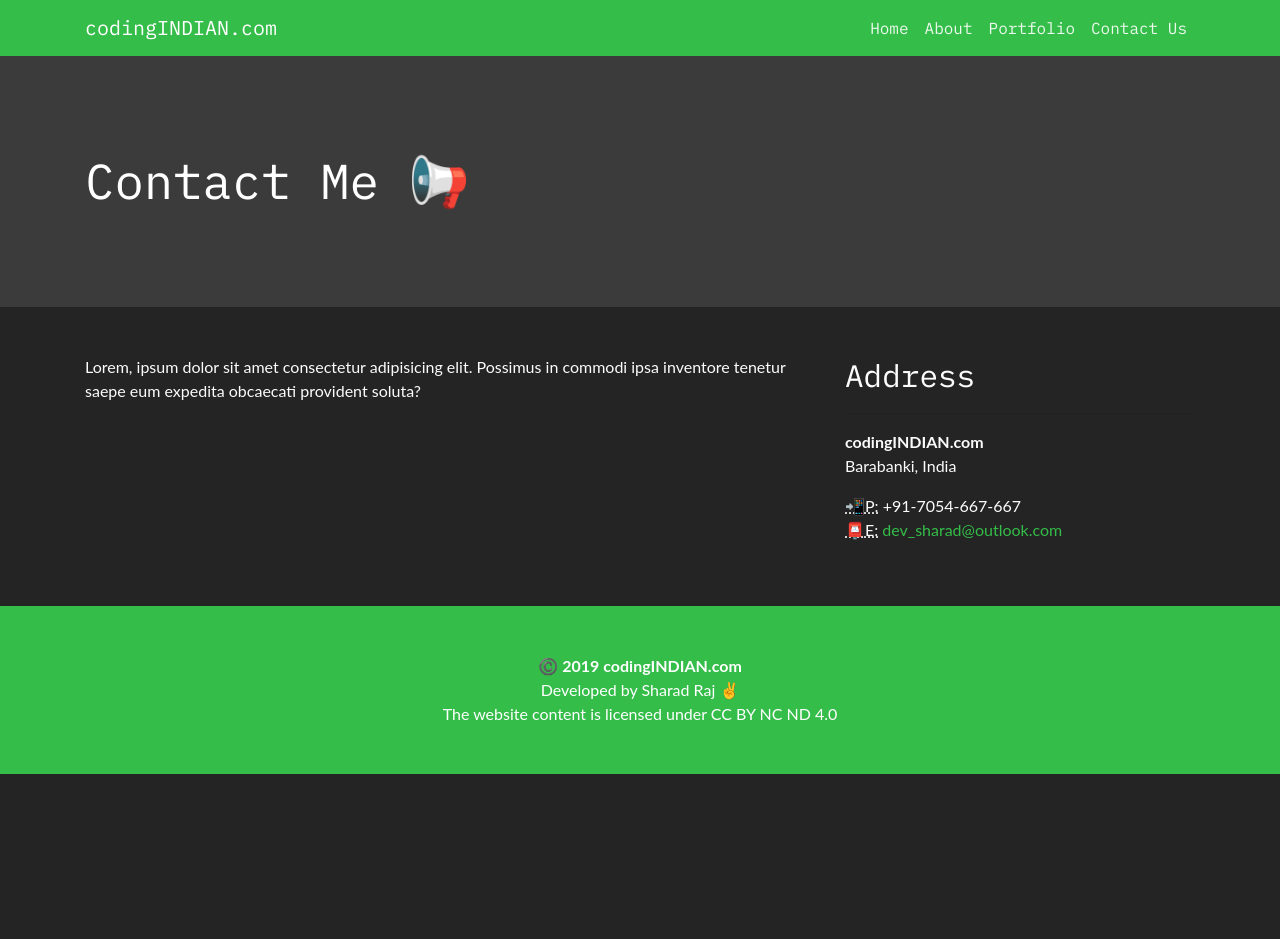
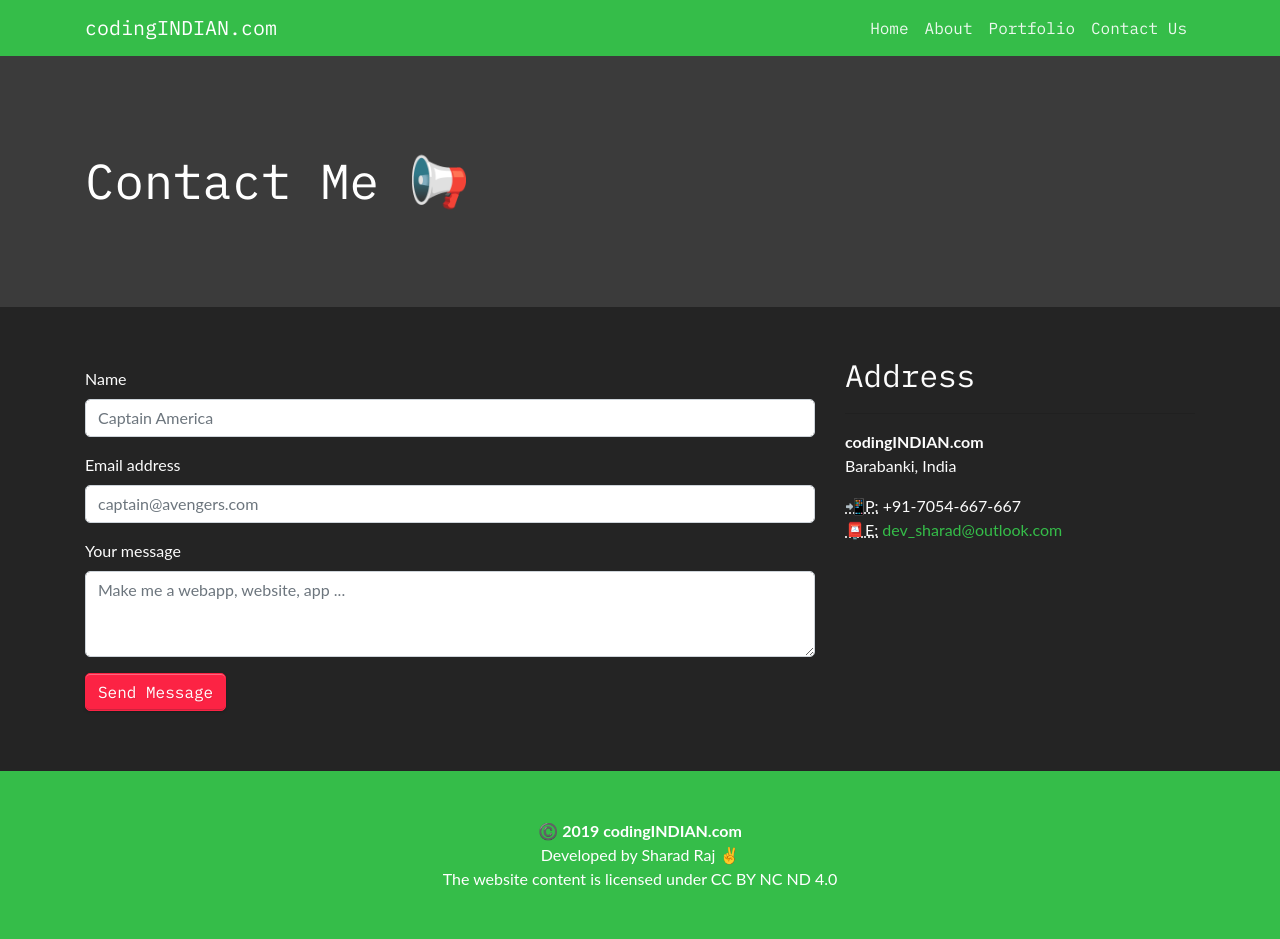
Before and after one commit to sharadcodes/sharadcodes.github.io, a Jekyll site: the page built from contact.html, in a window 1280 px wide. Built offline with Jekyll 4.4.1, drawn with Linux system fonts in a browser that asks for light colours; emoji names are drawn with the system emoji font; before the commit the page ends 900 px from its top, so only the background shows below that.

Commit message:
Form added

```diff
--- a/contact.html
+++ b/contact.html
@@ -1,8 +1,26 @@
 ---
-title: 'Contact Me :loudspeaker:'
-subtitle: ''
+title: "Contact Me :loudspeaker:"
+subtitle: ""
 layout: page_with_sidebar
 ---
 
-
-Lorem, ipsum dolor sit amet consectetur adipisicing elit. Possimus in commodi ipsa inventore tenetur saepe eum expedita obcaecati provident soluta?
+<form name="CONTACT FORM" method="POST" data-netlify="true">
+	<div class="form-group">
+		<label for="name">Name</label>
+		<input type="text" class="form-control" id="name" placeholder="Captain America" />
+	</div>
+	<div class="form-group">
+		<label for="email">Email address</label>
+		<input
+			type="email"
+			class="form-control"
+			id="email"
+			placeholder="captain@avengers.com"
+		/>
+	</div>
+	<div class="form-group">
+		<label for="query">Your message</label>
+		<textarea class="form-control" id="query" rows="3" placeholder="Make me a webapp, website, app ..."></textarea>
+    </div>
+    <button type="submit" class="btn btn-danger block">Send Message</button>
+</form>
```
